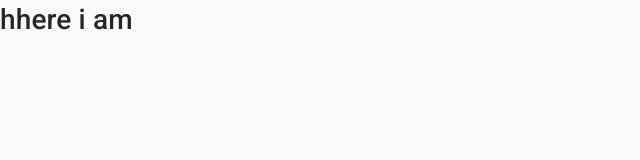
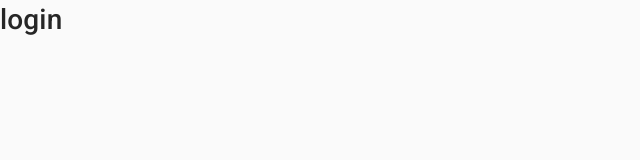
Before and after one commit to AguGriguol/do-mongodb-feeling-app, a React (Create React App) app in the folder web/: page /login in a window 1280 px wide. Shown: the top 160 px of the page, without its empty margins (0-640 px from the left). Built offline with nearby package versions, Linux system fonts and the light colour scheme.

Commit message:
Setup /login route

```diff
--- a/web/src/app/components/Root/Root.component.tsx
+++ b/web/src/app/components/Root/Root.component.tsx
@@ -2,12 +2,13 @@ import { BrowserRouter } from 'react-router-dom';
 import { CssBaseline } from '@material-ui/core';
 import { ThemeProvider } from '@material-ui/core/styles';
 import { theme } from 'utils/theme/base';
+import Routes from 'app/components/Routes';
 
 const Root = () => (
   <ThemeProvider theme={theme}>
     <CssBaseline />
     <BrowserRouter>
-      <h1>hhere i am </h1>
+      <Routes />
     </BrowserRouter>
   </ThemeProvider>
 );
--- /dev/null
+++ b/web/src/app/components/Routes/Routes.component.tsx
@@ -0,0 +1,12 @@
+import { Route, Switch } from 'react-router-dom';
+import Login from 'auth/components/Login';
+
+const Routes = () => (
+  <Switch>
+    <Route path="/login">
+      <Login />
+    </Route>
+  </Switch>
+);
+
+export default Routes;
--- /dev/null
+++ b/web/src/app/components/Routes/index.ts
@@ -0,0 +1 @@
+export { default } from './Routes.component';
--- /dev/null
+++ b/web/src/auth/components/Login/Login.component.tsx
@@ -0,0 +1,3 @@
+const Login = () => <h1>login</h1>;
+
+export default Login;
--- /dev/null
+++ b/web/src/auth/components/Login/index.ts
@@ -0,0 +1 @@
+export { default } from './Login.component';
```
